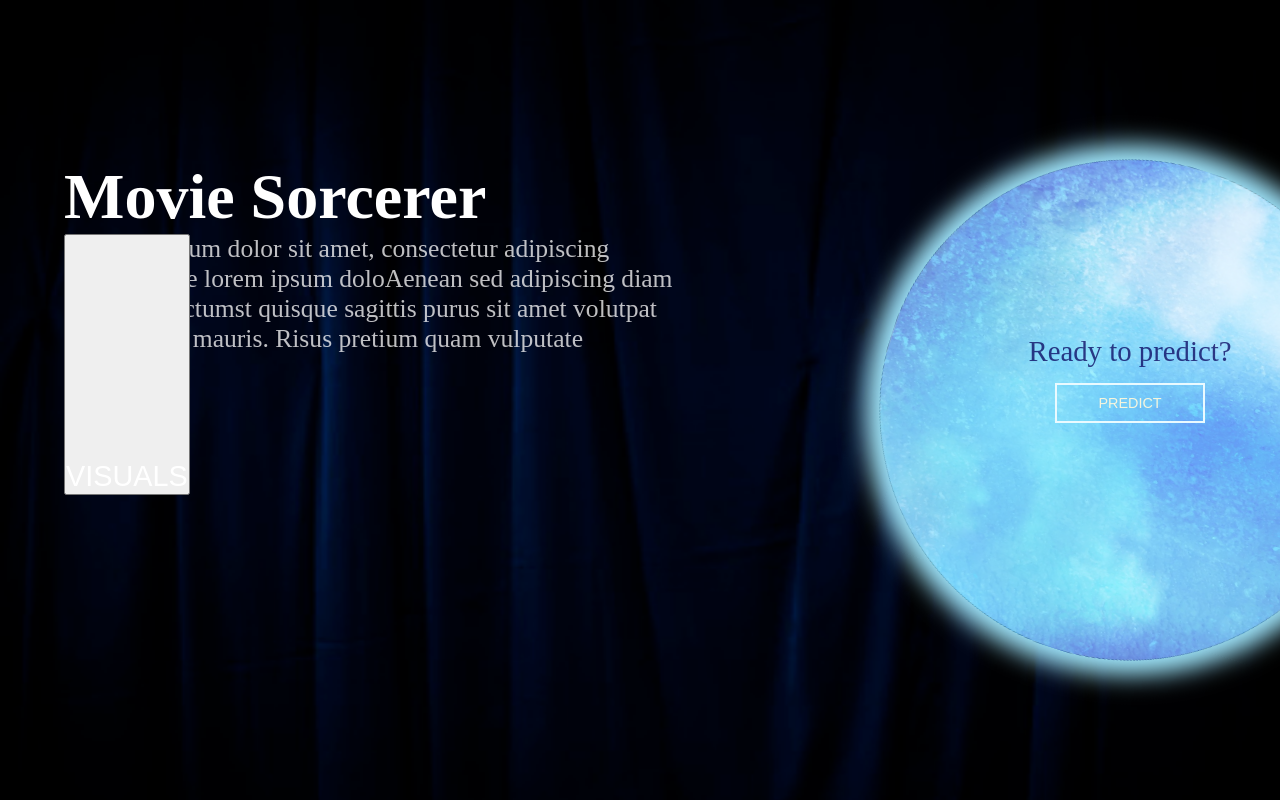
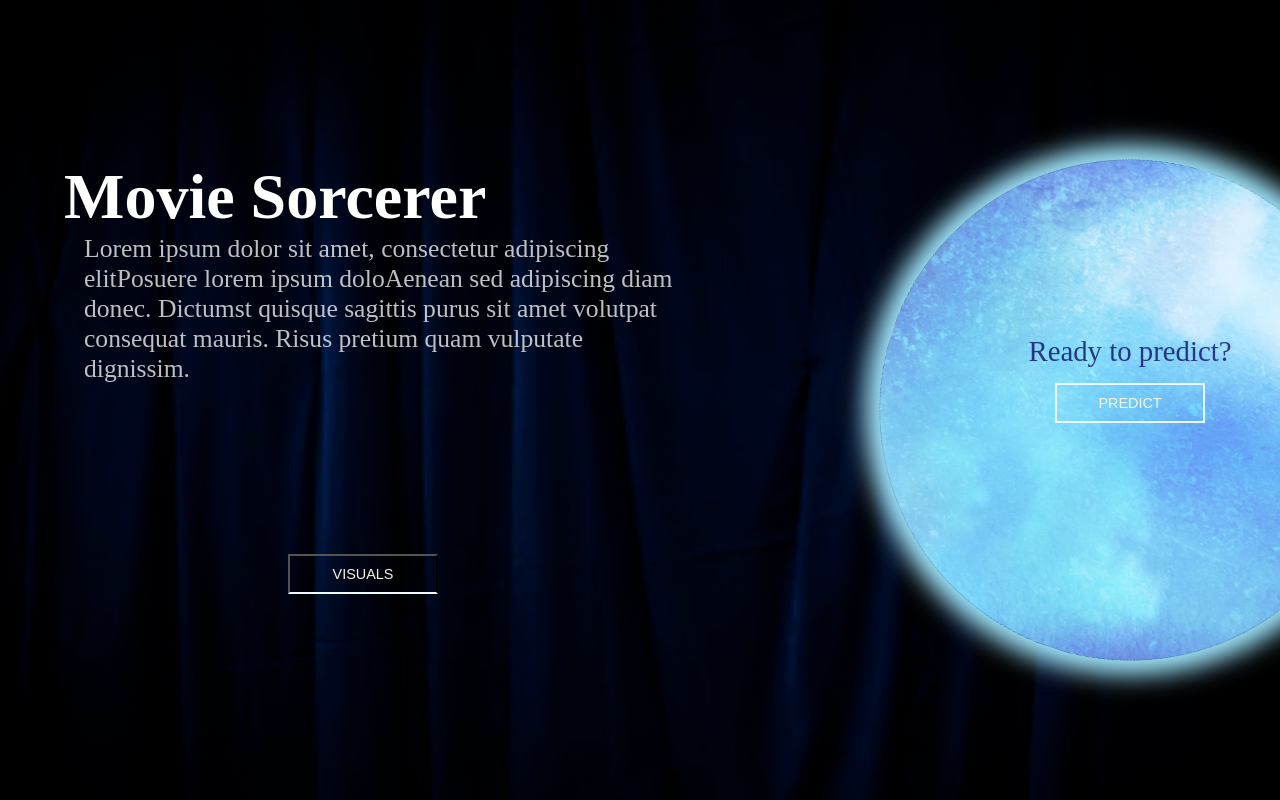
Before and after one commit to MersedehSP/Movie_Makers, a Python web app: template frontend/templates/index.html in a window 1280 px wide; the page is wider, and only the part inside the window is pictured. Run offline with Jinja, Linux system fonts and the light colour scheme; the template is opened without the code that fills it, so the values that code supplies are empty; some libraries are stand-ins or nearby versions.

Commit message:
Added visuals button to the homepage

```diff
--- a/frontend/static/css/index.css
+++ b/frontend/static/css/index.css
@@ -64,7 +64,27 @@ html{
 
 }
 #visuals-btn{
+
     color:white;
+    margin-left: 35%;
+    margin-top: 40vh;
+    display: flex;
+    justify-content: center;
+    align-items: center;
+    text-align: center;
+    font-size: 90%;
+    padding: 10px;
+    width: 150px;
+    /* background: linear-gradient(180deg, rgb(47, 206, 255),  rgb(9, 0, 128)); */
+    background: transparent;
+    border-bottom: solid 2px rgb(234, 250, 255);
+    color:rgb(245, 245, 222);
+    cursor:pointer;
+}
+
+a{
+    text-decoration: none;
+    color:rgb(245, 245, 222);
 }
 
 .circle-img{
--- a/frontend/templates/index.html
+++ b/frontend/templates/index.html
@@ -43,7 +43,7 @@
     <div class="content-holder">
         <h1>Movie Sorcerer</h1>
         <p class="about">Lorem ipsum dolor sit amet, consectetur adipiscing elitPosuere lorem ipsum doloAenean sed adipiscing diam donec. Dictumst quisque sagittis purus sit amet volutpat consequat mauris. Risus pretium quam vulputate dignissim.</p>
-        <button class="stone" id="visuals-btn">VISUALS</button>
+        <button class="stone" id="visuals-btn"><a href="./visuals.html">VISUALS</a></button>
 
     </div>
 
```
